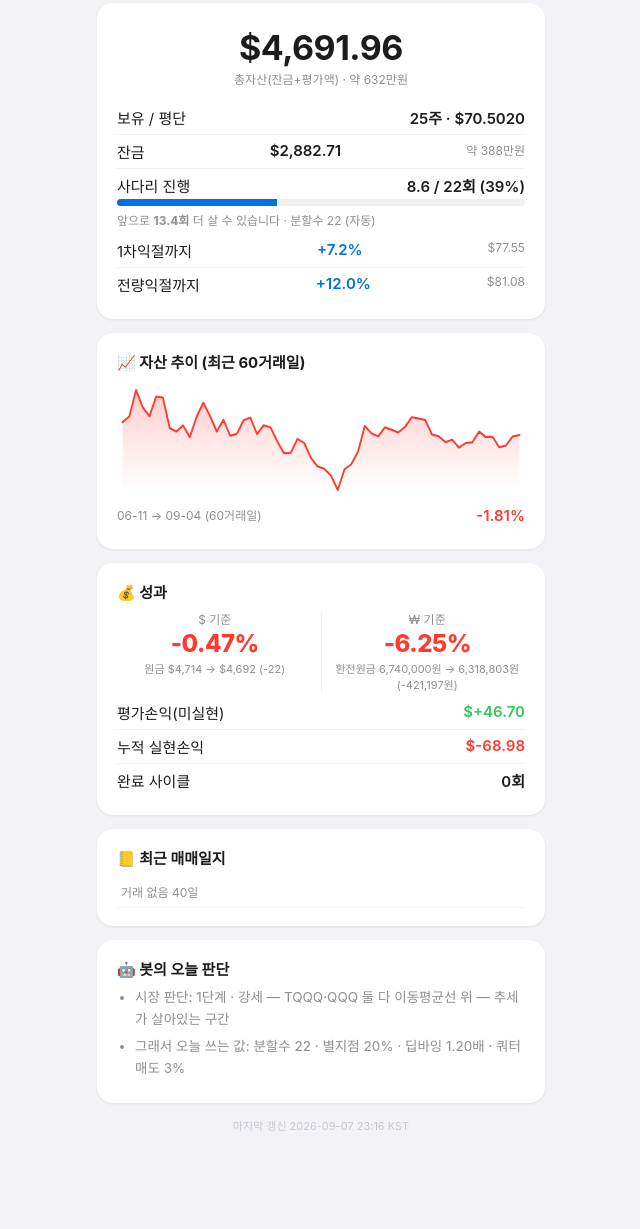
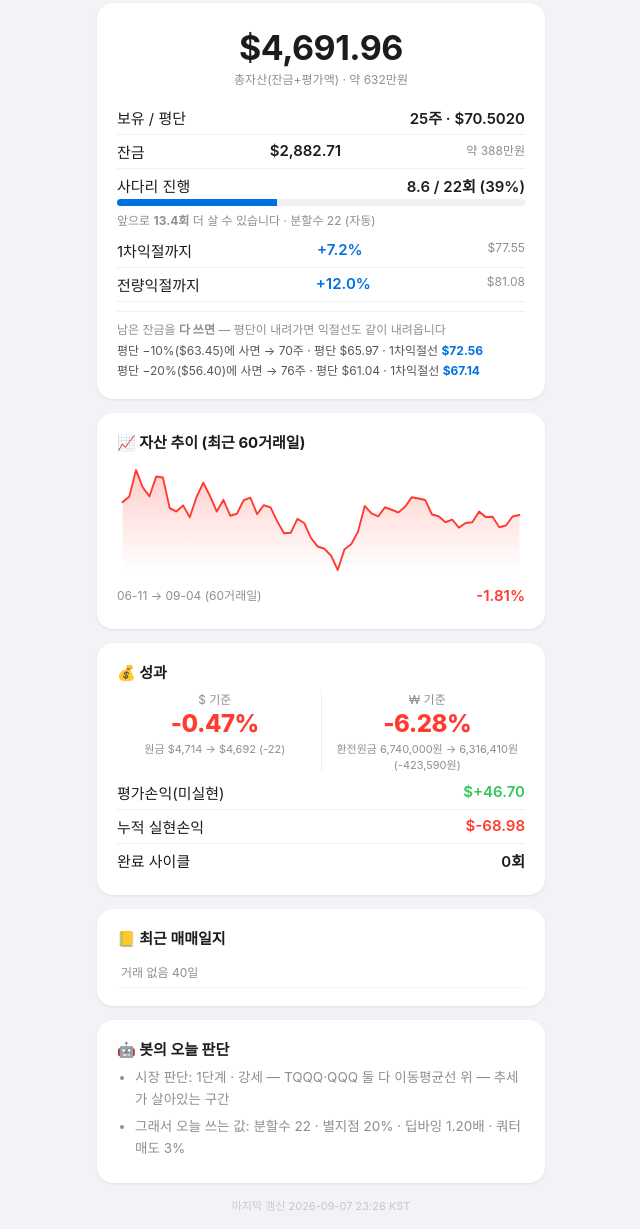
Before and after one commit to jm25120575-cyber/tqqq-view, a plain HTML site: page index.html in a window 1280 px wide. Shown: the part 649-1878 px from the top of the page, without its empty margins (319-959 px from the left). Before the commit the page ends 1798 px from the top, so only its background shows below. Drawn offline with Linux system fonts and the light colour scheme.

Commit message:
auto: 34132907586 대시보드 갱신 jm25120575-cyber/tqqq-bot@7db91a05a3507364bf21e7b12a9e993fd6c1887f

```diff
--- a/index.html
+++ b/index.html
@@ -73,7 +73,7 @@
   </div>
   <div class="stat"><span>보유 / 평단</span><b>25주 · $70.5020</b></div>
   <div class="stat"><span>잔금</span><b>$2,882.71</b> <span style="color:#8e8e93;font-size:12px">약 388만원</span></div>
-  <div class="stat" style="border-bottom:none;padding-bottom:0;"><span>사다리 진행</span><b>8.6 / 22회 (39%)</b></div><div style="height:7px;border-radius:4px;background:var(--line);overflow:hidden;margin:3px 0 5px;"><div style="height:100%;width:39.2%;background:#0071e3;"></div></div><p style="font-size:12px;color:#8e8e93;margin:0 0 6px;">앞으로 <b style="color:var(--fg);">13.4회</b> 더 살 수 있습니다 · 분할수 22 (자동)</p><div class="stat"><span>1차익절까지</span><b style="color:#0071e3;">+7.2%</b> <span style="color:#8e8e93;font-size:12px">$77.55</span></div><div class="stat"><span>전량익절까지</span><b style="color:#0071e3;">+12.0%</b> <span style="color:#8e8e93;font-size:12px">$81.08</span></div>
+  <div class="stat" style="border-bottom:none;padding-bottom:0;"><span>사다리 진행</span><b>8.6 / 22회 (39%)</b></div><div style="height:7px;border-radius:4px;background:var(--line);overflow:hidden;margin:3px 0 5px;"><div style="height:100%;width:39.2%;background:#0071e3;"></div></div><p style="font-size:12px;color:#8e8e93;margin:0 0 6px;">앞으로 <b style="color:var(--fg);">13.4회</b> 더 살 수 있습니다 · 분할수 22 (자동)</p><div class="stat"><span>1차익절까지</span><b style="color:#0071e3;">+7.2%</b> <span style="color:#8e8e93;font-size:12px">$77.55</span></div><div class="stat"><span>전량익절까지</span><b style="color:#0071e3;">+12.0%</b> <span style="color:#8e8e93;font-size:12px">$81.08</span></div><p style="font-size:12px;color:#8e8e93;margin:9px 0 4px;padding-top:8px;border-top:1px solid var(--line);">남은 잔금을 <b style="color:var(--fg);">다 쓰면</b> — 평단이 내려가면 익절선도 같이 내려옵니다</p><p style="font-size:12px;color:#555;margin:0 0 3px;">평단 −10%($63.45)에 사면 → 70주 · 평단 $65.97 · 1차익절선 <b style="color:#0071e3;">$72.56</b></p><p style="font-size:12px;color:#555;margin:0 0 3px;">평단 −20%($56.40)에 사면 → 76주 · 평단 $61.04 · 1차익절선 <b style="color:#0071e3;">$67.14</b></p>
 </div>
 
 <div class="card">
@@ -109,8 +109,8 @@
     <div style="width:1px;background:var(--line);"></div>
     <div style="flex:1;text-align:center;">
     <div style="font-size:12px;color:var(--sub);margin-bottom:2px;">₩ 기준</div>
-    <div style="font-size:24px;font-weight:800;color:#ff3b30;letter-spacing:-0.5px;">-6.25%</div>
-    <div style="font-size:11px;color:var(--sub);margin-top:2px;">환전원금 6,740,000원 → 6,318,803원 (-421,197원)</div>
+    <div style="font-size:24px;font-weight:800;color:#ff3b30;letter-spacing:-0.5px;">-6.28%</div>
+    <div style="font-size:11px;color:var(--sub);margin-top:2px;">환전원금 6,740,000원 → 6,316,410원 (-423,590원)</div>
   </div>
   </div>
   <div class="stat"><span>평가손익(미실현)</span><b style="color:#34c759">$+46.70</b></div>
@@ -128,6 +128,6 @@
   <div class="section-title">🤖 봇의 오늘 판단</div>
   <ul style="margin:0;padding-left:18px;font-size:13.5px;color:var(--sub);line-height:1.6;"><li style="margin-bottom:6px;">시장 판단: 1단계 · 강세 — TQQQ·QQQ 둘 다 이동평균선 위 — 추세가 살아있는 구간</li><li style="margin-bottom:6px;">그래서 오늘 쓰는 값: 분할수 22 · 별지점 20% · 딥바잉 1.20배 · 쿼터매도 3%</li></ul>
 </div>
-<div class="updated">마지막 갱신 2026-09-07 23:16 KST</div>
+<div class="updated">마지막 갱신 2026-09-07 23:26 KST</div>
 
 </body></html>
```
